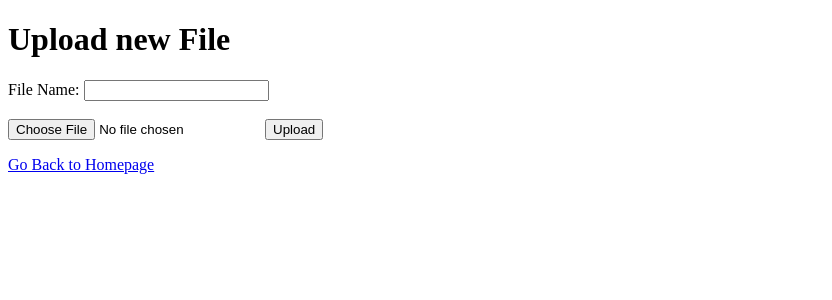
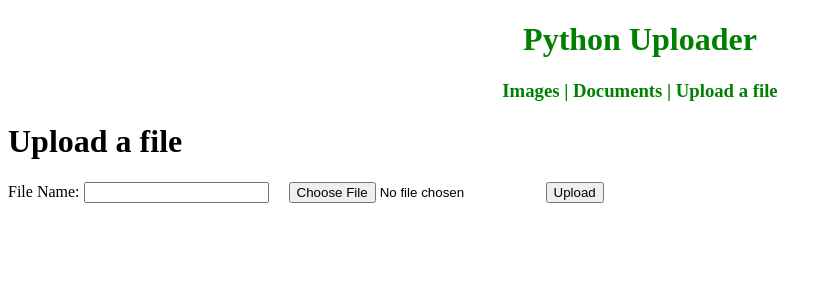
Before and after one commit to AidanEgan/Python_Upload, a Flask app: template templates/upload.html in a window 1280 px wide. Shown: the top 300 px of the page, without its empty margins (0-832 px from the left). Run offline with Flask 2, Linux system fonts and the light colour scheme; the template is opened without the code that fills it, so the values that code supplies are empty.

Commit message:
Update upload.html

```diff
--- a/templates/upload.html
+++ b/templates/upload.html
@@ -1,13 +1,23 @@
 <!doctype html>
-<title>Upload new File</title>
-<h1>Upload new File</h1>
+<head>
+  <title>Upload new File</title>
+  <link rel="stylesheet" type="text/css" href="{{ url_for('static', filename='upStyle.css') }}">
+</head>
+<div id = "top">
+  <h1> <a href="/"> Python Uploader </a> </h1>
+  <h3> <a href="/images"> Images</a> | <a href="/documents"> Documents </a> | <a href="/upload"> Upload a file </a> </h3>
+</div>
+<div id="main">
+<div id="body">
+<h1>Upload a file</h1>
+<form action="" method=post enctype=multipart/form-data>
+  <p> File Name: <input type=text name=name> &nbsp &nbsp
+    <input id="file" type=file name=file>
+    <input type=submit value=Upload>
+  </p>
+</form>
+</div>
 {% if error %}
     <p class=error><strong>Error:</strong> {{ error }}
 {% endif %}
-<form action="" method=post enctype=multipart/form-data>
-  <p> File Name: <input type=text name=name> <br><br>
-    <input type=file name=file>
-    <input type=submit value=Upload>
-  </p>
-</form>
-<a href="/"> Go Back to Homepage </a>
+</div>
```
